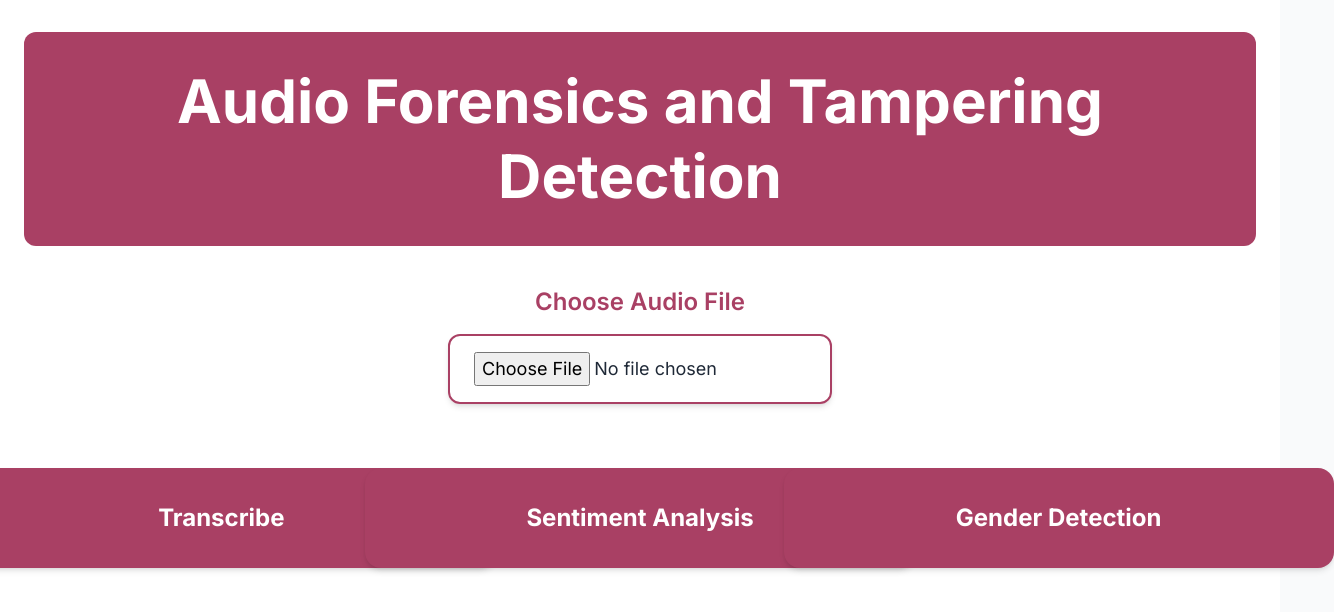
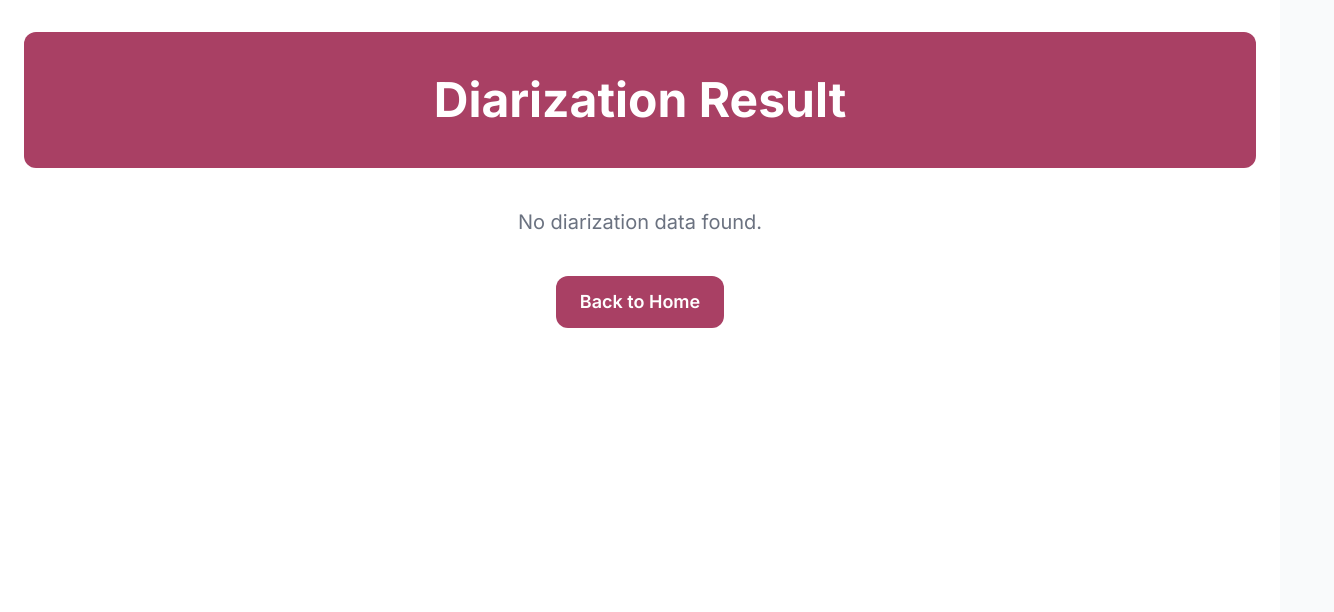
Before and after one commit to Salma-Noor/audio-forensics, a React (Create React App) app: page /diarization-result in a window 1280 px wide. Shown: the top 612 px of the page, 1334 px wide, since content can reach past the window. Built offline with nearby package versions, Linux system fonts and the light colour scheme.

Commit message:
your message

```diff
--- a/package.json
+++ b/package.json
@@ -20,6 +20,7 @@
     "react": "^19.1.0",
     "react-dom": "^19.1.0",
     "react-icons": "^5.5.0",
+    "react-router-dom": "^7.7.1",
     "react-scripts": "5.0.1",
     "typescript": "^4.9.5",
     "wavesurfer.js": "^7.10.0",
--- a/src/App.tsx
+++ b/src/App.tsx
@@ -1,12 +1,23 @@
 import React from 'react';
+import { BrowserRouter as Router, Routes, Route } from 'react-router-dom';
 import Dashboard from './pages/Dashboard';
+import TranscribeResult from './pages/TranscribeResult';
+import SentimentResult from './pages/SentimentResult';
+import GenderResult from './pages/GenderResult';
+import DiarizationResult from './pages/DiarizationResult';
 
-const App: React.FC = () => {
+function App() {
   return (
-    <div className="min-h-screen bg-gray-100">
-      <Dashboard />
-    </div>
+    <Router>
+      <Routes>
+        <Route path="/" element={<Dashboard />} />
+        <Route path="/transcribe-result" element={<TranscribeResult />} />
+        <Route path="/sentiment-result" element={<SentimentResult />} />
+        <Route path="/gender-result" element={<GenderResult />} />
+        <Route path="/diarization-result" element={<DiarizationResult />} />
+      </Routes>
+    </Router>
   );
-};
+}
 
 export default App;
--- a/src/pages/Dashboard.tsx
+++ b/src/pages/Dashboard.tsx
@@ -1,61 +1,106 @@
 import React, { useState } from 'react';
+import { useNavigate } from 'react-router-dom';
 import ActionButton from '../components/ui/ActionButton';
 import { handleTranscribe } from "../utils/audiotranscribe";
 import { analyzeSentiment } from "../utils/audiosentiment";
-import { detectGender } from "../utils/genderDetection";
-
+import { detectGender } from "../utils/genderDetect";
+import { fetchDiarization } from "../utils/diarization";
 
 const Dashboard: React.FC = () => {
   const [audioFile, setAudioFile] = useState<File | null>(null);
-  const [transcription, setTranscription] = useState<string | null>(null);
-  const [sentiment, setSentiment] = useState<string | null>(null);
   const [uploadMessage, setUploadMessage] = useState<string>("");
-  const [gender, setGender] = useState<string | null>(null);
+  const navigate = useNavigate();
 
   const handleFileChange = (e: React.ChangeEvent<HTMLInputElement>) => {
     if (e.target.files?.length) {
       const file = e.target.files[0];
       setAudioFile(file);
       setUploadMessage(`Audio Uploaded: ${file.name}`);
-      setTranscription(null);
-      setSentiment(null);
     }
   };
- const handleTranscribeClick = () => {
+
+  const handleTranscribeClick = async () => {
     if (!audioFile) {
       alert("Please upload an audio.");
       return;
     }
-  handleTranscribe(audioFile, setTranscription);
+    try {
+      const result = await new Promise<string>((resolve) => {
+        handleTranscribe(audioFile, (res) => resolve(res));
+      });
+      navigate('/transcribe-result', { state: { transcription: result } });
+    } catch (error) {
+      console.error("Error during transcription:", error);
+      alert("Transcription failed.");
+    }
   };
 
-const handleSentiment = async () => {
+  const handleSentimentClick = async () => {
     if (!audioFile) {
       alert("Please upload an audio.");
       return;
     }
-
     try {
       const result = await analyzeSentiment(audioFile);
-    setSentiment(result);
+      navigate('/sentiment-result', { state: { sentiment: result } });
     } catch (error) {
-    console.error("Error:", error);
-    setSentiment("An error occurred during sentiment analysis.");
+      console.error("Error during sentiment analysis:", error);
+      alert("Sentiment analysis failed.");
     }
   };
-const handleGenderDetect = async () => {
+
+  const handleGenderClick = async () => {
     if (!audioFile) {
       alert("Please upload an audio.");
       return;
     }
     try {
       const result = await detectGender(audioFile);
-    setGender(result);
+      navigate('/gender-result', { state: { genderData: result } });
     } catch (error) {
-    console.error("Error:", error);
-    setGender("An error occurred during gender detection.");
+      console.error("Error during gender detection:", error);
+      alert("Gender detection failed.");
     }
   };
+
+
+
+
+  const handleDiarizationClick = async () => {
+  if (!audioFile) {
+    alert("Please upload an audio.");
+    return;
+  }
+
+  console.log("Starting diarization...");
+
+  try {
+    const formData = new FormData();
+    formData.append("file", audioFile);
+
+    const res = await fetch("http://127.0.0.1:8000/diarization/", {
+      method: "POST",
+      body: formData,
+    });
+
+    if (!res.ok) {
+      throw new Error(`Backend error: ${res.status} ${res.statusText}`);
+    }
+
+    const result = await res.json();
+    console.log("Diarization result from backend:", result);
+
+    // Navigate with the same key your result page expects
+    navigate("/diarization-result", { state: { diarization: result } });
+
+  } catch (error) {
+    console.error("Error during diarization:", error);
+    alert(`Diarization failed: ${
+      error instanceof Error ? error.message : "Unknown error"
+    }`);
+  }
+};
+
 
   return (
     <div className="min-h-screen bg-white px-6 py-8">
@@ -71,48 +116,24 @@ const handleGenderDetect = async () => {
         <label className="text-[#a94064] text-2xl font-semibold">
           Choose Audio File
         </label>
-
         <input
           type="file"
           accept="audio/*"
           onChange={handleFileChange}
           className="text-lg text-gray-800 border-2 border-[#a94064] px-6 py-4 rounded-xl w-96 cursor-pointer shadow-md hover:shadow-lg transition"
         />
-
         {uploadMessage && (
           <p className="text-md text-gray-700 mt-2 font-medium">{uploadMessage}</p>
         )}
       </div>
 
       {/* Action Buttons */}
-      <div className="grid grid-cols-1 sm:grid-cols-3 gap-6 justify-items-center mb-16">
+      <div className="grid grid-cols-1 sm:grid-cols-4 gap-6 justify-items-center mb-16">
         <ActionButton onClick={handleTranscribeClick} text="Transcribe" />
-        <ActionButton onClick={handleSentiment} text="Sentiment Analysis" />
-        <ActionButton onClick={handleGenderDetect} text="Gender Detection" />
-
+        <ActionButton onClick={handleSentimentClick} text="Sentiment Analysis" />
+        <ActionButton onClick={handleGenderClick} text="Gender Detection" />
+        <ActionButton onClick={handleDiarizationClick} text="Diarization" />
       </div>
-
-      {/* Output Section */}
-      {transcription && (
-        <div className="mt-16 mx-auto w-full sm:w-[80%] bg-[#f9f1f3] text-[#a94064] border border-[#a94064] rounded-2xl px-8 py-6 shadow-lg">
-          <h2 className="text-2xl font-bold mb-4">Transcription Result:</h2>
-          <p className="text-lg leading-relaxed">{transcription}</p>
-        </div>
-      )}
-
-      {sentiment && (
-        <div className="mt-10 mx-auto w-full sm:w-[80%] bg-[#f2e6ea] text-[#a94064] border border-[#a94064] rounded-2xl px-8 py-6 shadow-lg">
-          <h2 className="text-2xl font-bold mb-4">Sentiment Result:</h2>
-          <p className="text-lg leading-relaxed">{sentiment}</p>
-        </div>
-      )}
-      {gender && (
-  <div className="mt-10 mx-auto w-full sm:w-[80%] bg-[#f0e8ec] text-[#a94064] border border-[#a94064] rounded-2xl px-8 py-6 shadow-lg">
-    <h2 className="text-2xl font-bold mb-4">Gender Detection Result:</h2>
-    <p className="text-lg leading-relaxed">{gender}</p>
-  </div>
-)}
-
     </div>
   );
 };
--- /dev/null
+++ b/src/pages/DiarizationResult.tsx
@@ -0,0 +1,67 @@
+import React from "react";
+import { useLocation, useNavigate } from "react-router-dom";
+
+// Utility to convert seconds -> mm:ss format
+const formatTime = (seconds: number) => {
+  const mins = Math.floor(seconds / 60)
+    .toString()
+    .padStart(2, "0");
+  const secs = Math.floor(seconds % 60)
+    .toString()
+    .padStart(2, "0");
+  return `${mins}:${secs}`;
+};
+
+const DiarizationResult: React.FC = () => {
+  const navigate = useNavigate();
+  const location = useLocation();
+  const diarizationData = location.state?.diarization;
+
+  return (
+    <div className="min-h-screen bg-white px-6 py-8">
+      <div className="bg-[#a94064] rounded-xl py-8 px-4 text-center mb-10">
+        <h1 className="text-white text-[48px] font-bold">Diarization Result</h1>
+      </div>
+
+      {diarizationData ? (
+        <div className="bg-[#f9f1f3] border border-[#a94064] rounded-2xl px-8 py-6 shadow-lg text-[#a94064] max-w-4xl mx-auto">
+          <h2 className="text-2xl font-bold mb-6">
+            Estimated Speakers: {diarizationData.estimated_speakers}
+          </h2>
+
+          {diarizationData.grouped_diarization.map(
+            (speakerData: any, index: number) => (
+              <div key={index} className="mb-6">
+                <h3 className="text-xl font-semibold mb-2">
+                  {speakerData.speaker}
+                </h3>
+                {speakerData.segments.map(
+                  (segment: [number, number], segIndex: number) => (
+                    <p key={segIndex} className="ml-4">
+                      ({formatTime(segment[0])}, {formatTime(segment[1])})
+                    </p>
+                  )
+                )}
+              </div>
+            )
+          )}
+        </div>
+      ) : (
+        <p className="text-center text-xl text-gray-500">
+          No diarization data found.
+        </p>
+      )}
+
+      <div className="text-center mt-10">
+        <button
+          className="bg-[#a94064] text-white px-6 py-3 rounded-xl text-lg font-semibold"
+          onClick={() => navigate("/")}
+        >
+          Back to Home
+        </button>
+      </div>
+    </div>
+  );
+};
+
+export default DiarizationResult;
--- /dev/null
+++ b/src/pages/GenderResult.tsx
@@ -0,0 +1,53 @@
+// src/pages/GenderResult.tsx
+import React from "react";
+import { useLocation, useNavigate } from "react-router-dom";
+
+const GenderResult: React.FC = () => {
+  const location = useLocation();
+  const navigate = useNavigate();
+  const genderData = location.state?.genderData;
+
+  if (!genderData || !genderData.gender_results) {
+    return (
+      <div className="p-6 text-center">
+        <h2 className="text-xl font-bold text-red-500">No gender data available</h2>
+        <button
+          className="mt-4 px-4 py-2 bg-blue-500 text-white rounded"
+          onClick={() => navigate("/")}
+        >
+          Back to Home
+        </button>
+      </div>
+    );
+  }
+
+  return (
+    <div className="p-6">
+      <h1 className="text-2xl font-bold mb-4">Gender Detection Results</h1>
+
+      {genderData.gender_results.map((speaker: any, index: number) => (
+        <div key={index} className="mb-6 border rounded-lg p-4 shadow">
+          <h2 className="text-lg font-semibold">{speaker.speaker}</h2>
+          <p className="text-gray-700 mb-2">Gender: {speaker.gender}</p>
+          <h3 className="font-semibold">Segments:</h3>
+          <ul className="list-disc ml-6">
+            {speaker.segments.map((segment: any, segIndex: number) => (
+              <li key={segIndex}>
+                {segment.start} → {segment.end}
+              </li>
+            ))}
+          </ul>
+        </div>
+      ))}
+
+      <button
+        className="mt-4 px-4 py-2 bg-blue-500 text-white rounded"
+        onClick={() => navigate("/")}
+      >
+        Back to Home
+      </button>
+    </div>
+  );
+};
+
+export default GenderResult;
--- /dev/null
+++ b/src/pages/SentimentResult.tsx
@@ -0,0 +1,36 @@
+import React from 'react';
+import { useLocation, useNavigate } from 'react-router-dom';
+
+const SentimentResult = () => {
+  const navigate = useNavigate();
+  const location = useLocation();
+  const sentiment = location.state?.sentiment;
+
+  return (
+    <div className="min-h-screen bg-white px-6 py-8">
+      <div className="bg-[#a94064] rounded-xl py-8 px-4 text-center mb-10">
+        <h1 className="text-white text-[48px] font-bold">Sentiment Result</h1>
+      </div>
+
+      {sentiment ? (
+        <div className="bg-[#f9f1f3] border border-[#a94064] rounded-2xl px-8 py-6 shadow-lg text-[#a94064] max-w-4xl mx-auto">
+          <h2 className="text-2xl font-bold mb-4">Here is your result:</h2>
+          <p className="text-lg leading-relaxed">{sentiment}</p>
+        </div>
+      ) : (
+        <p className="text-center text-xl text-gray-500">No sentiment result found.</p>
+      )}
+
+      <div className="text-center mt-10">
+        <button
+          className="bg-[#a94064] text-white px-6 py-3 rounded-xl text-lg font-semibold"
+          onClick={() => navigate('/')}
+        >
+          Back to Home
+        </button>
+      </div>
+    </div>
+  );
+};
+
+export default SentimentResult;
--- /dev/null
+++ b/src/pages/TranscribeResult.tsx
@@ -0,0 +1,36 @@
+import React from 'react';
+import { useLocation, useNavigate } from 'react-router-dom';
+
+const TranscribeResult = () => {
+  const navigate = useNavigate();
+  const location = useLocation();
+  const transcription = location.state?.transcription;
+
+  return (
+    <div className="min-h-screen bg-white px-6 py-8">
+      <div className="bg-[#a94064] rounded-xl py-8 px-4 text-center mb-10">
+        <h1 className="text-white text-[48px] font-bold">Transcription Result</h1>
+      </div>
+
+      {transcription ? (
+        <div className="bg-[#f9f1f3] border border-[#a94064] rounded-2xl px-8 py-6 shadow-lg text-[#a94064] max-w-4xl mx-auto">
+          <h2 className="text-2xl font-bold mb-4">Here is your result:</h2>
+          <p className="text-lg leading-relaxed">{transcription}</p>
+        </div>
+      ) : (
+        <p className="text-center text-xl text-gray-500">No transcription found.</p>
+      )}
+
+      <div className="text-center mt-10">
+        <button
+          className="bg-[#a94064] text-white px-6 py-3 rounded-xl text-lg font-semibold"
+          onClick={() => navigate('/')}
+        >
+          Back to Home
+        </button>
+      </div>
+    </div>
+  );
+};
+
+export default TranscribeResult;
--- a/src/utils/audiosentiment.ts
+++ b/src/utils/audiosentiment.ts
@@ -1,8 +1,9 @@
 export const analyzeSentiment = async (audioFile: File): Promise<string> => {
+
   const formData = new FormData();
   formData.append("file", audioFile);
 
-  const response = await fetch("http://localhost:8000/sentiment/", {
+  const response = await fetch("http://127.0.0.1:8000/sentiment/", {
     method: "POST",
     body: formData,
   });
--- a/src/utils/audiotranscribe.ts
+++ b/src/utils/audiotranscribe.ts
@@ -17,7 +17,7 @@ export const transcribeAudio = async (audioFile: File): Promise<string> => {
   return result.transcription;
 };
 
-// ✅ Add this handler function (optional, if you want logic separated)
+// Add this handler function (optional, if you want logic separated)
 export const handleTranscribe = async (
   audioFile: File,
   setTranscription: (value: string) => void
--- /dev/null
+++ b/src/utils/diarization.ts
@@ -0,0 +1,38 @@
+
+export interface DiarizationResult {
+  estimated_speakers: number;
+  grouped_diarization: {
+    speaker: string;
+    segments: [number, number][];
+  }[];
+}
+
+export const fetchDiarization = async (
+  audioFile: File
+): Promise<DiarizationResult> => {
+  const formData = new FormData();
+  formData.append("file", audioFile);
+
+  try {
+    const response = await fetch("http://127.0.0.1:8000/diarization/", {
+      method: "POST",
+      body: formData,
+    });
+
+    if (!response.ok) {
+      throw new Error(`HTTP error! status: ${response.status}`);
+    }
+
+    const result = await response.json();
+
+    // Your backend already returns correct structure
+    if (result.estimated_speakers !== undefined && Array.isArray(result.grouped_diarization)) {
+      return result;
+    } else {
+      throw new Error("Invalid response structure from server");
+    }
+  } catch (error) {
+    console.error("Diarization error:", error);
+    throw new Error(error instanceof Error ? error.message : "Diarization failed");
+  }
+};
--- /dev/null
+++ b/src/utils/genderDetect.ts
@@ -0,0 +1,15 @@
+export async function detectGender(file: File) {
+  const formData = new FormData();
+  formData.append("file", file);
+
+  const response = await fetch("http://localhost:8000/gender-detect/", {
+    method: "POST",
+    body: formData,
+  });
+
+  if (!response.ok) {
+    throw new Error(`Gender detection failed: ${response.statusText}`);
+  }
+
+  return await response.json();
+}
```
Also changed, not shown: src/utils/genderDetection.ts (deleted, +0 -17 lines), 1 other file (tests, documents, lock files or other folders). Lines whose indentation alone changed are shown as unchanged.
